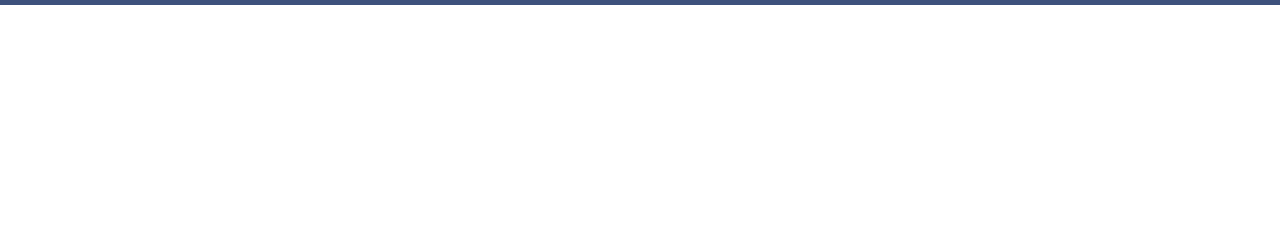
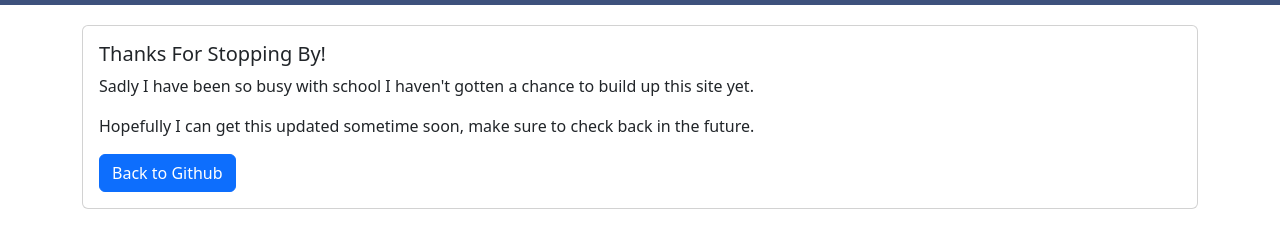
Before and after one commit to QAPT12/QAPT12.github.io, a plain HTML site: page about.html in a window 1280 px wide. Shown: the part 61-308 px from the top of the page. Drawn offline with nearby package versions, Linux system fonts and the light colour scheme.

Commit message:
added message to let visitors know i still need to populate the pages

```diff
--- a/about.html
+++ b/about.html
@@ -47,15 +47,18 @@
 
         <div class="main">
             <div class="container-sm">
-                <div class="row">
 
 
+                <div class="card" style="margin-top:20px;">
+                    <div class="card-body">
+                        <h5 class="card-title">Thanks For Stopping By!</h5>
+                        <p class="card-text">Sadly I have been so busy with school I haven't gotten a chance to build up this site yet.</p>
+                        <p class="card-text">Hopefully I can get this updated sometime soon, make sure to check back in the future.</p>
+                        <a href="https://github.com/QAPT12" class="btn btn-primary">Back to Github</a>
+                    </div>
+                </div>
 
 
-
-
-
-                </div>
             </div>
         </div>
     </body>
```
Also changed, not shown: index.html (+9 -6 lines), projects.html (+8 -5 lines).
